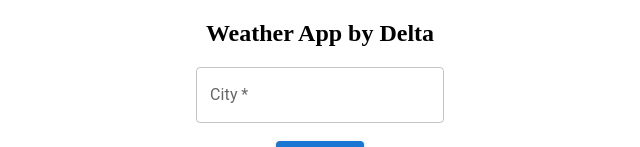
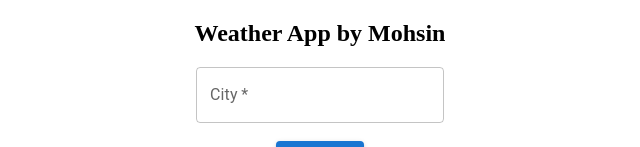
Before and after one commit to MohsinHub35/weather-widget-app, a React (Vite) app: page / in a window 1280 px wide. Shown: the top 147 px of the page, without its empty margins (320-960 px from the left). Built offline with nearby package versions, Linux system fonts and the light colour scheme.

Commit message:
Update Weather-App.jsx

```diff
--- a/src/Weather-App.jsx
+++ b/src/Weather-App.jsx
@@ -20,7 +20,7 @@ export default function WeatherApp() {
       }
   return (
     <div style={{ textAlign: "center" }}>
-      <h2>Weather App by Delta</h2>
+      <h2>Weather App by Mohsin</h2>
       <SearchBox update={updateWeather} />
       <InfoBox info={weatherInfo}/>
     </div>
```
